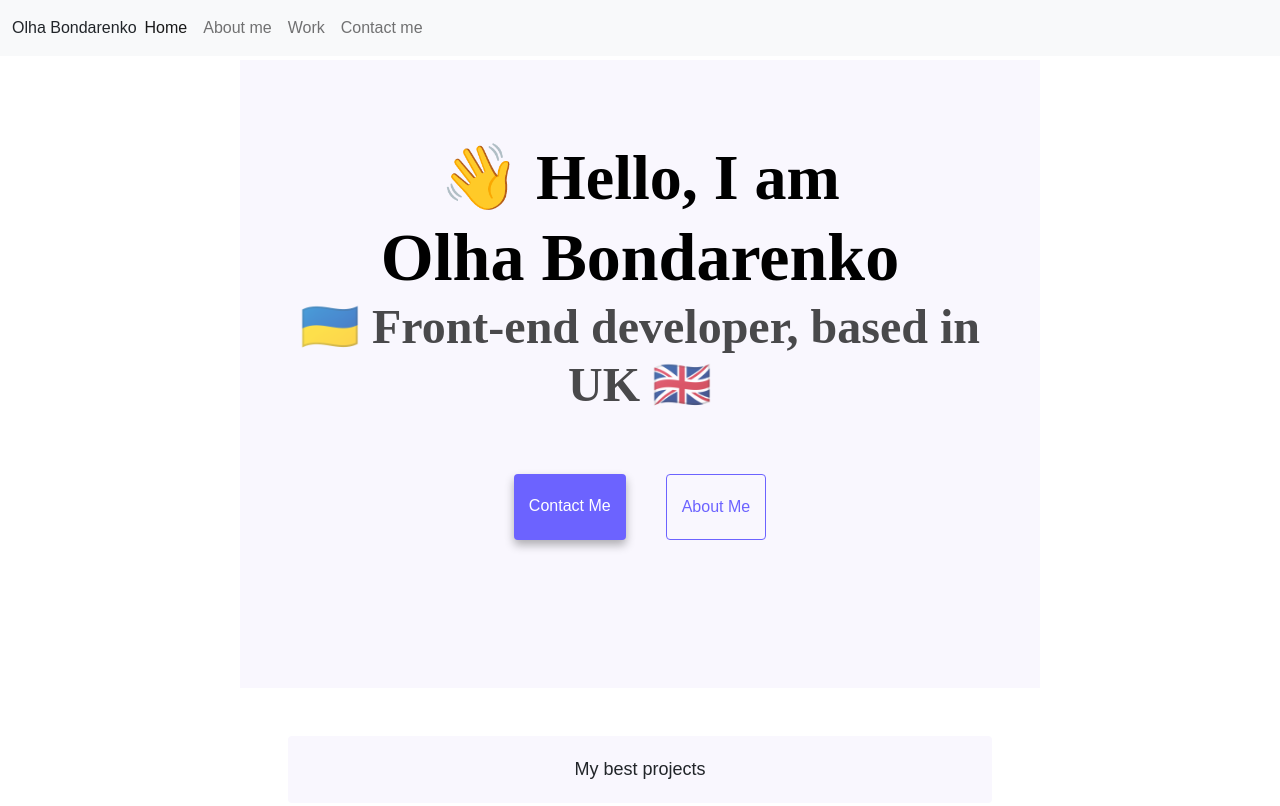
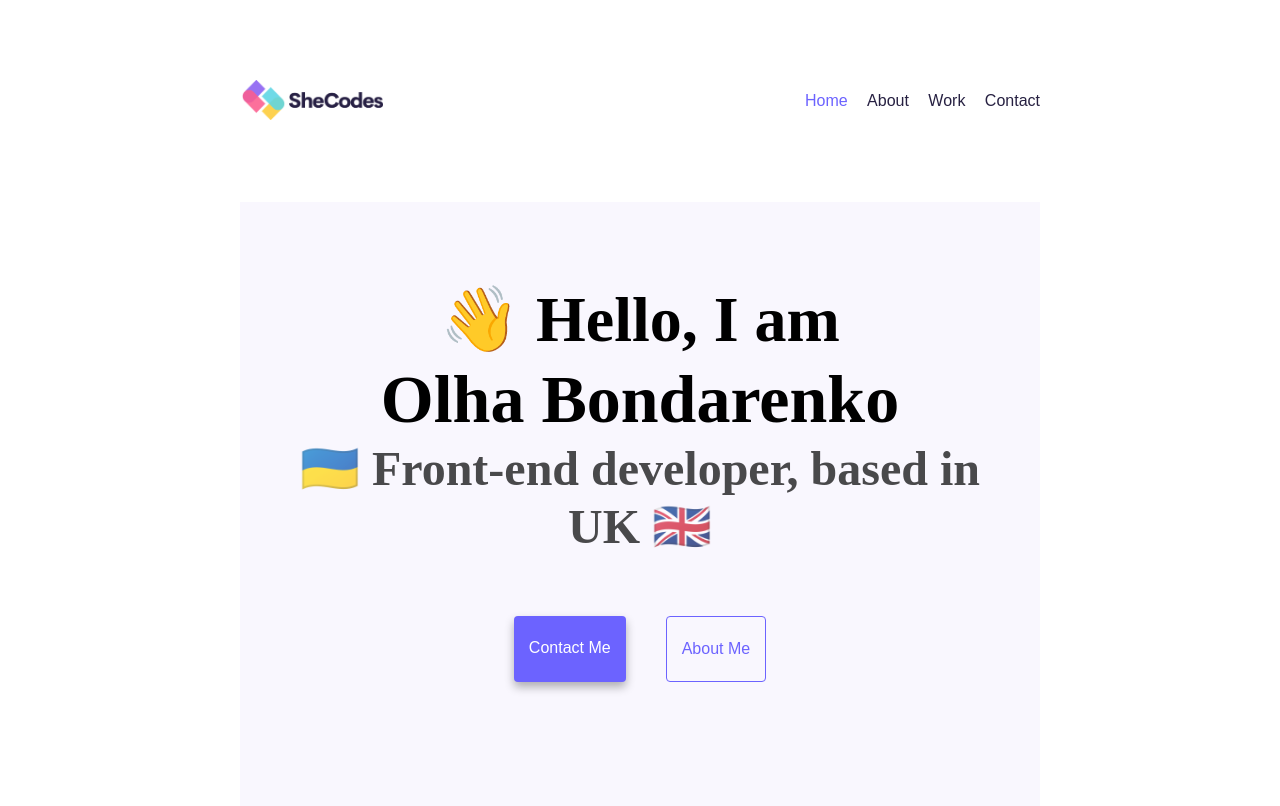
Before and after one commit to Olha1990/homepage-project, a plain HTML site: page index.html in a window 1280 px wide. Shown: the top 806 px of the page. Drawn offline with nearby package versions, Linux system fonts and the light colour scheme.

Commit message:
Updated navigation bar and changed some css

```diff
--- a/css/styles.css
+++ b/css/styles.css
@@ -54,6 +54,7 @@ p {
 
 .hero {
   background: var(--secondary-color);
+  margin: 60px auto;
   padding: 80px 20px;
 }
 
@@ -97,6 +98,37 @@ p {
   padding: 20px 15px;
   text-decoration: none;
   text-transform: capitalize;
+}
+
+.logo {
+  max-height: 40px;
+}
+
+nav {
+  padding: 20px 0;
+}
+
+nav ul {
+  padding: 0;
+  margin: 0;
+}
+
+nav li {
+  display: inline;
+  list-style: none;
+  line-height: 42px;
+  margin-left: 15px;
+}
+
+nav a {
+  text-decoration: none;
+  color: #272142;
+  transition: all 100ms ease-in-out;
+}
+
+nav a:hover,
+nav li.active a {
+  color: var(--branding-color);
 }
 
 .contact-link {
--- a/index.html
+++ b/index.html
@@ -21,32 +21,32 @@
     <link rel="stylesheet" href="css/styles.css" />
   </head>
   <body>
-    <nav class="navbar navbar-expand-lg navbar-light bg-light fixed-top">
-      <div class="container-fluid" title="Homepage">
-        Olha Bondarenko
-        <button
-          class="navbar-toggler"
-          type="button"
-          data-bs-toggle="collapse"
-          data-bs-target="#navbarNavAltMarkup"
-          aria-controls="navbarNavAltMarkup"
-          aria-expanded="false"
-          aria-label="Toggle navigation"
-        >
-          <span class="navbar-toggler-icon"></span>
-        </button>
-        <div class="collapse navbar-collapse" id="navbarNavAltMarkup">
-          <div class="navbar-nav">
-            <a class="nav-link active" aria-current="page" href="index.html"
-              title="Homepage">Home</a
-            >
-            <a class="nav-link" href="about.html" title="About Olha">About me</a>
-            <a class="nav-link" href="work.html" title="Olha's works">Work</a>
-            <a class="nav-link" href="contact.html" title="Contact Olha">Contact me</a>
-          </div>
-        </div>
-      </div>
-    </nav>
+
+      <nav class="d-flex justify-content-between">
+        <a href="/">
+          <img src="images/logo.png" class="logo d-none d-md-block" alt="" />
+          <img
+            src="images/logo-small.jpg"
+            class="logo d-block d-md-none"
+            alt=""
+          />
+        </a>
+        <ul>
+          <li class="active">
+            <a href="index.html"> Home</a>
+          </li>
+          <li>
+            <a href="about.html"> About</a>
+          </li>
+          <li>
+            <a href="work.html"> Work</a>
+          </li>
+          <li>
+            <a href="contact.html"> Contact</a>
+          </li>
+        </ul>
+      </nav>
+
   <div class="hero">
     <h2>👋 Hello, I am</h2>
     <h1>Olha Bondarenko</h1>
@@ -65,7 +65,7 @@
         <div class="col-md-6">
             <h2 class="mb-3">Ballroom Dance App</h2>
              <p>
-                Latin Dance is a general label, and a term in partner dance competition jargon. It refers to types of ballroom dance and folk dance that (with few exceptions such as the United States) originated in Latin America. The category of Latin dances in the international dancesport competitions consists of the cha-cha-cha, rumba, samba, paso doble, and also the jive of United States origin. Many dance styles from different areas of the world were integrated into Latin dance. Such styles came about which comprised the main categories of Latin dancing: Salsa, Mambo, Merengue, Rumba, Cha Cha Cha, Bachata, and Samba.
+                This is a landing page made with my knowledge of HTML/CSS techniques about Latin Dance.
              </p>
              <div class="mt-5">
                <a href="https://dreamy-biscuit-39e387.netlify.app" class="primary-link" title="Dancing Project">Launch Dancing App</a>
```
Also changed, not shown: about.html (+3 -3 lines), images/logo.png (added), 1 other file.
